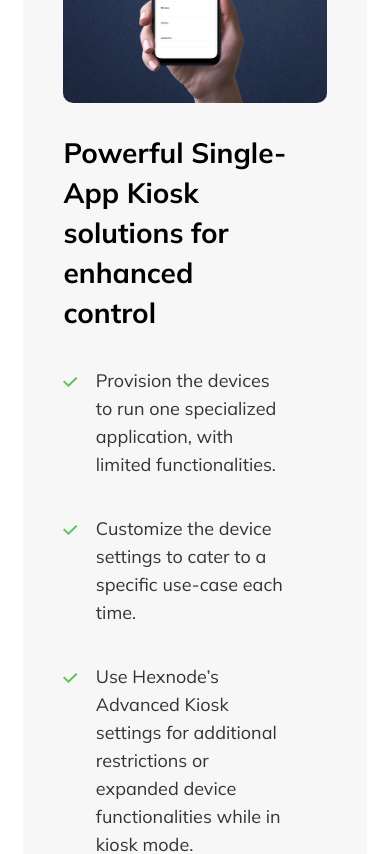
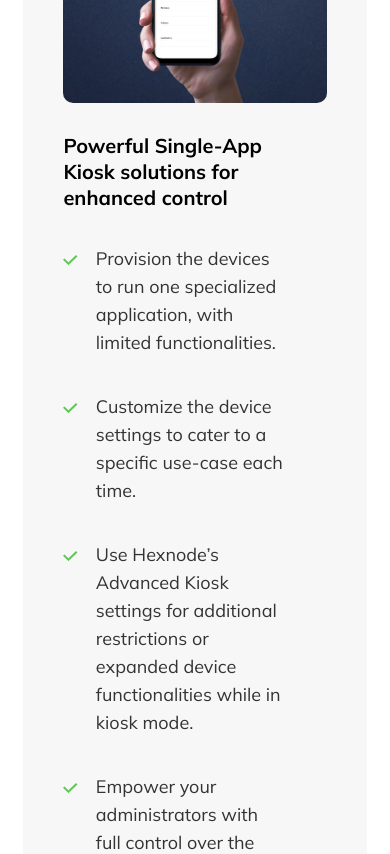
Before and after one commit to ashique-ali-db7/Hexnode, a React (Create React App) app: page / in a window 390 px wide. Shown: the part 1980-2834 px from the top of the page. Built offline with nearby package versions, Linux system fonts and the light colour scheme.

Commit message:
Code optimization

```diff
--- a/src/App.css
+++ b/src/App.css
@@ -21,6 +21,11 @@ input:focus {
     font-weight: 700;
     font-size: 40px;
   }
+  h2 {
+    line-height: 40px;
+    font-weight: 700;
+    font-size: 28px;
+  }
 }
 @media (max-width: 640px) {
   h1 {
@@ -28,4 +33,9 @@ input:focus {
     font-weight: 700;
     font-size: 32px;
   }
+  h2 {
+    line-height: 26px;
+    font-weight: 700;
+    font-size: 20px;
+  }
 }
--- a/src/Components/Details/details.module.css
+++ b/src/Components/Details/details.module.css
@@ -11,7 +11,6 @@
   align-items: center;
 }
 .detailsWrapper h1 {
-
   margin-bottom: 50px;
   line-height: 40px;
   max-width: 800px;
@@ -107,3 +106,8 @@
     width: 100%;
   }
 }
+@media (max-width: 640px) {
+  .textWrapper h3 {
+    font-size: 24px;
+  }
+}
--- a/src/Components/UseCases/TabContent/tabContent.module.css
+++ b/src/Components/UseCases/TabContent/tabContent.module.css
@@ -10,9 +10,7 @@
 }
 .details h2 {
   padding-bottom: 0px 0px 40px;
-  line-height: 40px;
-  font-size: 28px;
-  font-weight: 700;
+
   margin: 0;
 }
 .details ul {
```
